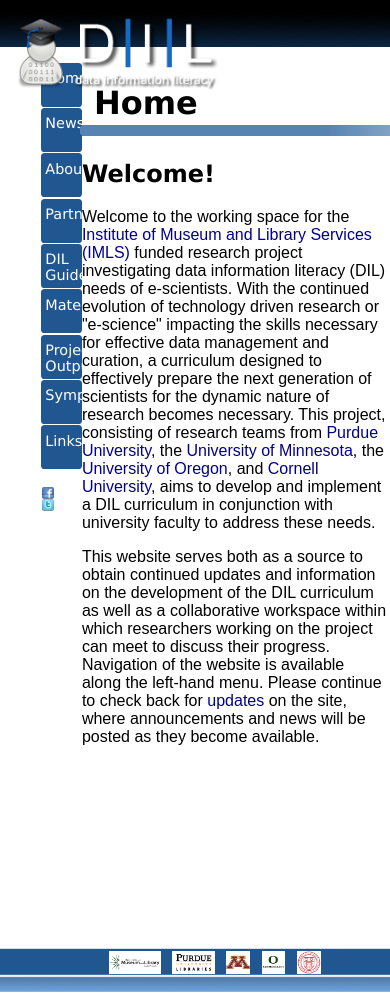
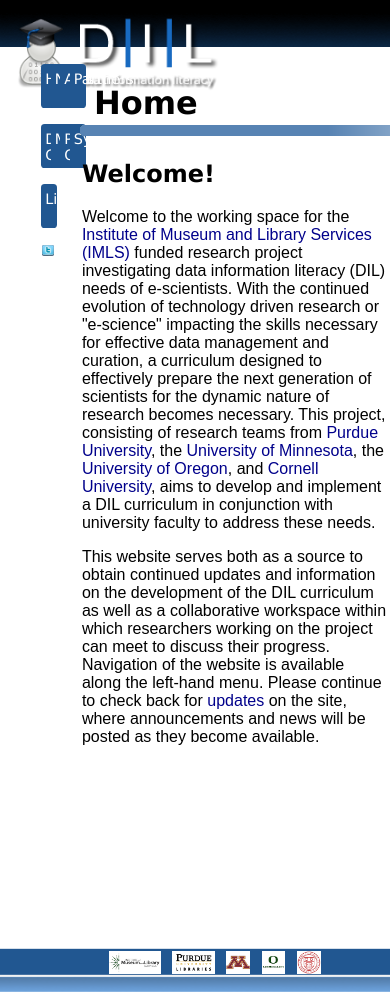
Before and after one commit to datainfolit/datainfolit, a Jekyll site: the page built from index.html, in a window 390 px wide. Built offline with Jekyll 4.4.1, drawn with Linux system fonts in a browser that asks for light colours.

Commit message:
Update main.css

```diff
--- a/css/main.css
+++ b/css/main.css
@@ -147,3 +147,26 @@
     position: top;
     padding: 1vw;
 }
+@media only screen and (max-width: 600px) {
+    nav > a {
+        display: none;
+    }
+    nav li {
+        position: relative;
+    }
+    nav > ul {
+        height: 3.75em;
+    }
+    nav > ul > li {
+        width: 25%;
+        height: 100%;
+        float: left;
+    }
+    nav li ul {
+        display: none;
+        position: absolute;
+        top: 100%;
+    }
+    nav li:hover ul {
+        display: block;
+    }
```
